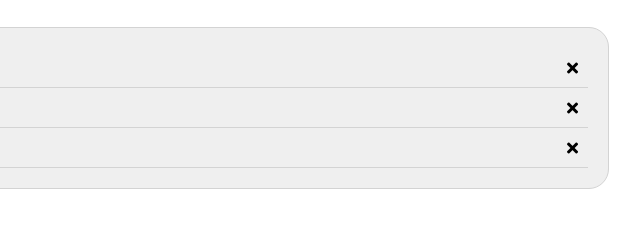
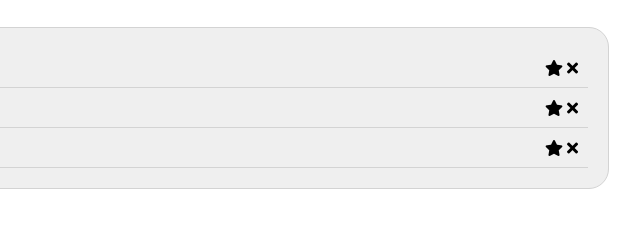
Before and after one commit to TommasoAgo/vue-todolist, a plain HTML site: page index.html in a window 1280 px wide. Shown: the part 267-494 px from the top of the page, 479-1119 px from the left. Drawn offline with nearby package versions, Linux system fonts and the light colour scheme.

Commit message:
Aggiunto evento Done alla stellina

```diff
--- a/css/style.css
+++ b/css/style.css
@@ -84,7 +84,13 @@ li {
     justify-content: space-between;
 }
 
-/* Cross */
-.cross {
+/* Cross & Star */
+.cross,
+.star {
     cursor: pointer;
 }
+
+/* Active Class */
+.active {
+   background-color: lightgreen;
+}
--- a/index.html
+++ b/index.html
@@ -34,7 +34,12 @@
             <!-- ToDo List -->
             <div class="todo-list">
                 <ul>
-                    <li v-for="(todo, index) in todos">{{ todo.name }}<span @click="removeTodo" class="cross"><i class="fas fa-times"></i></span></li>
+                    <li v-for="(todo, index) in todos" :class="{ 'active' : todo.isDone }">{{ todo.name }}
+                        <span>
+                            <span @click="todoDone(index)" class="star"><i class="fas fa-star"></i></span>
+                            <span @click="removeTodo(index)" class="cross"><i class="fas fa-times"></i></span>
+                        </span>
+                    </li>
                 </ul>
             </div>
 
--- a/js/script.js
+++ b/js/script.js
@@ -8,19 +8,23 @@ var app = new Vue(
             todos : [
                 {
                     name : 'Fare i compiti',
+                    isDone : false
                 },
                 {
                     name : 'Fare la spesa',
+                    isDone : false
                 },
                 {
-                    name : 'Fare il bucato'
+                    name : 'Fare il bucato',
+                    isDone : false
                 }
             ]
         },
         methods : {
             pushUserTodo() {
                 const userTodoItem = {
-                    name : this.userTodo
+                    name : this.userTodo,
+                    isDone : false
                 }
 
                 if( this.userTodo.length != '') {
@@ -30,6 +34,9 @@ var app = new Vue(
             },
             removeTodo(index) {
                 this.todos.splice(index, 1)
+            },
+            todoDone(index) {
+                this.todos[index].isDone = true;
             }
         }
     }
```
